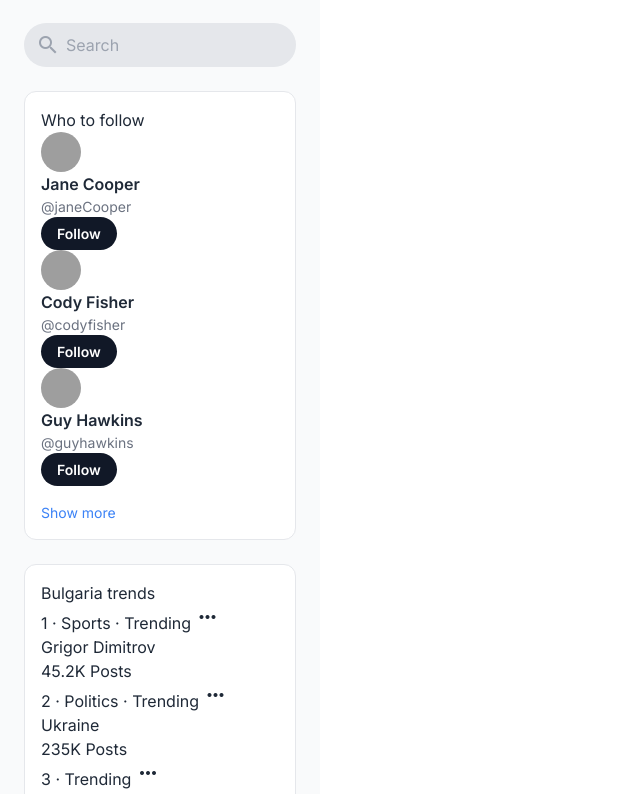
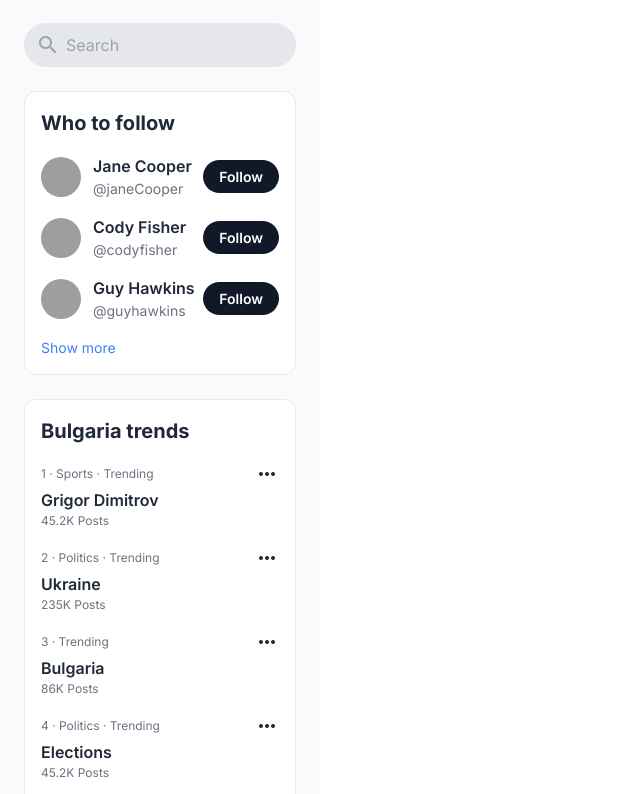
Before and after one commit to rcajazeira/TwitterXRedesignConcept, a website built with Vite: page index.html in a window 1280 px wide. Shown: the part 2203-2997 px from the top of the page, without its empty margins (0-640 px from the left). Built offline with nearby package versions, Linux system fonts and the light colour scheme; grey boxes are pictures that could not be loaded.

Commit message:
trend itens

```diff
--- a/style.css
+++ b/style.css
@@ -453,3 +453,39 @@ body {
     border-radius: 0.75rem; /* rounded-xl */
     border: 1px solid #e5e7eb; /* border border-gray-200 */
 }
+
+.trends-card-title {
+    font-size: 1.25rem; /* text-xl */
+    font-weight: 700; /* font-bold */
+    margin-bottom: 1rem; /* mb-4 */
+}
+.follow-list, .trend-list {
+    display: flex;
+    flex-direction: column;
+    gap: 1rem; /* space-y-4 ou space-y-3 */
+}
+.follow-item {
+    display: flex;
+    align-items: center;
+    justify-content: space-between;
+}
+.follow-item-info {
+    display: flex;
+    align-items: center;
+}
+
+
+.trend-item {}
+.trend-item-header {
+    display: flex;
+    justify-content: space-between;
+    align-items: center;
+}
+.trend-category, .trend-posts {
+    font-size: 0.75rem; /* text-xs */
+    color: #6b7280; /* text-gray-500 */
+}
+.trend-title {
+    font-weight: 600; /* font-semibold */
+    margin-top: 0.125rem;
+}
```
